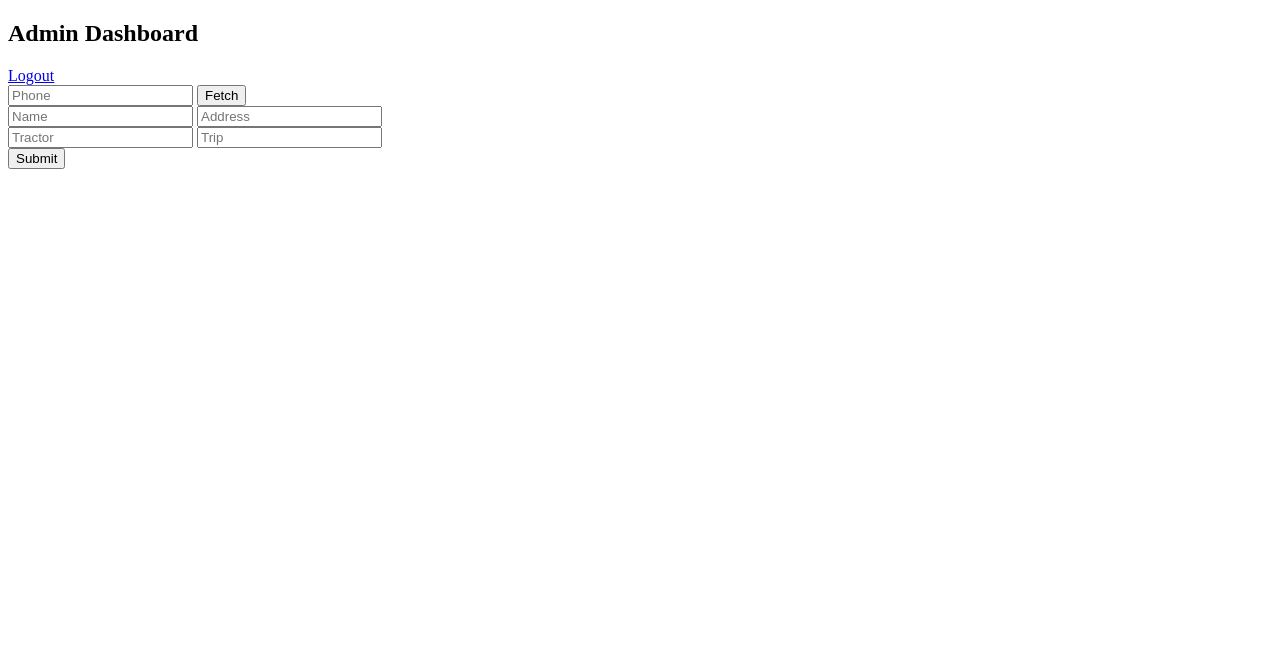
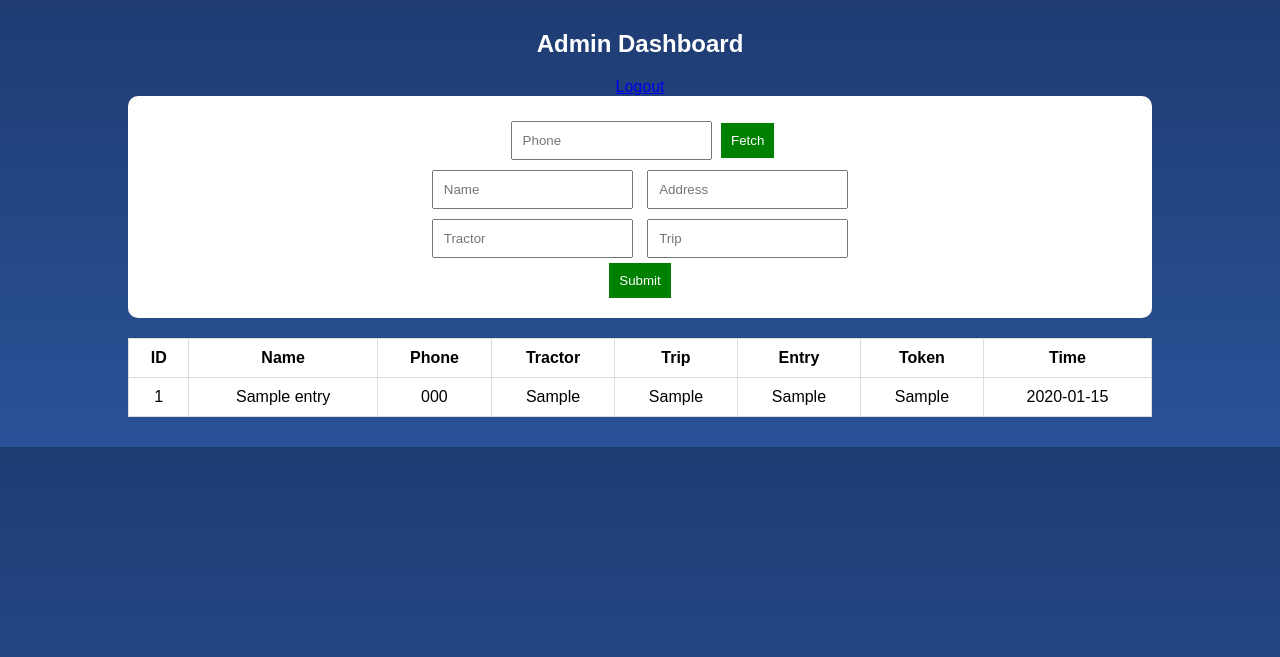
Before and after one commit to vanshri28/tractor_dashboard, a Flask app: page /admin_dashboard in a window 1280 px wide. Shown: the top 657 px of the page. Run offline with Flask 3, Linux system fonts and the light colour scheme; the visitor is signed in with stand-in values (Sample User, id 1); tables that the repository leaves empty hold one stand-in row (values such as "Sample post").

Commit message:
Update admin_dashboard.html

```diff
--- a/templates/admin_dashboard.html
+++ b/templates/admin_dashboard.html
@@ -2,6 +2,53 @@
 <html>
 <head>
 <title>Admin Dashboard</title>
+
+<style>
+body{
+margin:0;
+font-family:Arial;
+background:linear-gradient(#1e3c72,#2a5298);
+color:white;
+}
+
+.container{
+width:80%;
+margin:30px auto;
+text-align:center;
+}
+
+form{
+background:white;
+color:black;
+padding:20px;
+border-radius:10px;
+margin-bottom:20px;
+}
+
+input{
+padding:10px;
+margin:5px;
+}
+
+button{
+padding:10px;
+background:green;
+color:white;
+border:none;
+}
+
+table{
+width:100%;
+background:white;
+color:black;
+border-collapse:collapse;
+}
+
+th,td{
+padding:10px;
+border:1px solid #ddd;
+}
+</style>
 
 <script>
 function fetchFarmer(){
@@ -19,6 +66,8 @@ document.getElementById("address").value=data.address;
 
 <body>
 
+<div class="container">
+
 <h2>Admin Dashboard</h2>
 <a href="/logout">Logout</a>
 
@@ -35,5 +84,34 @@ document.getElementById("address").value=data.address;
 <button type="submit">Submit</button>
 </form>
 
+<table>
+<tr>
+<th>ID</th>
+<th>Name</th>
+<th>Phone</th>
+<th>Tractor</th>
+<th>Trip</th>
+<th>Entry</th>
+<th>Token</th>
+<th>Time</th>
+</tr>
+
+{% for row in data %}
+<tr>
+<td>{{row[0]}}</td>
+<td>{{row[2]}}</td>
+<td>{{row[1]}}</td>
+<td>{{row[4]}}</td>
+<td>{{row[5]}}</td>
+<td>{{row[6]}}</td>
+<td>{{row[7]}}</td>
+<td>{{row[8]}}</td>
+</tr>
+{% endfor %}
+
+</table>
+
+</div>
+
 </body>
 </html>
```
